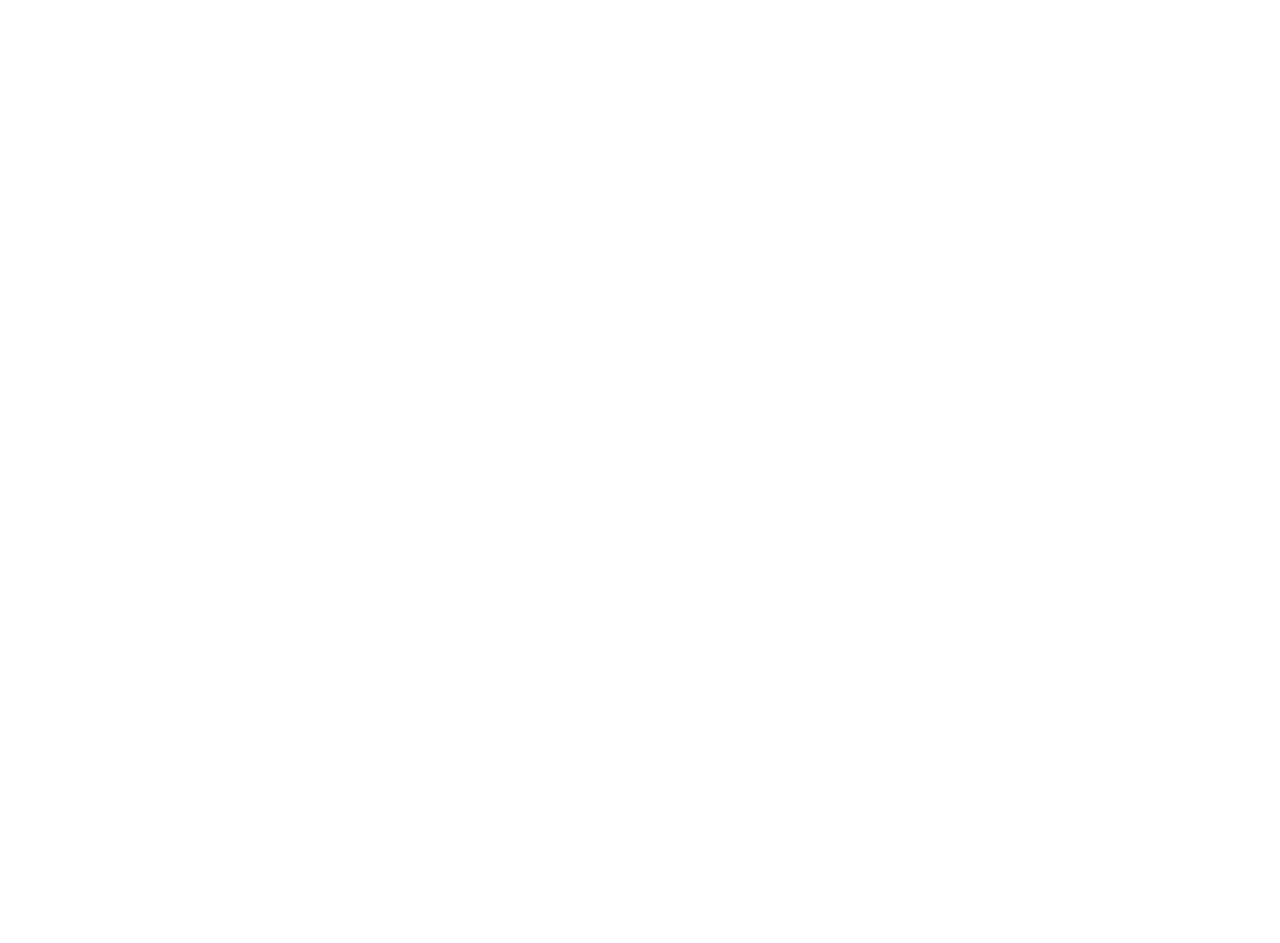
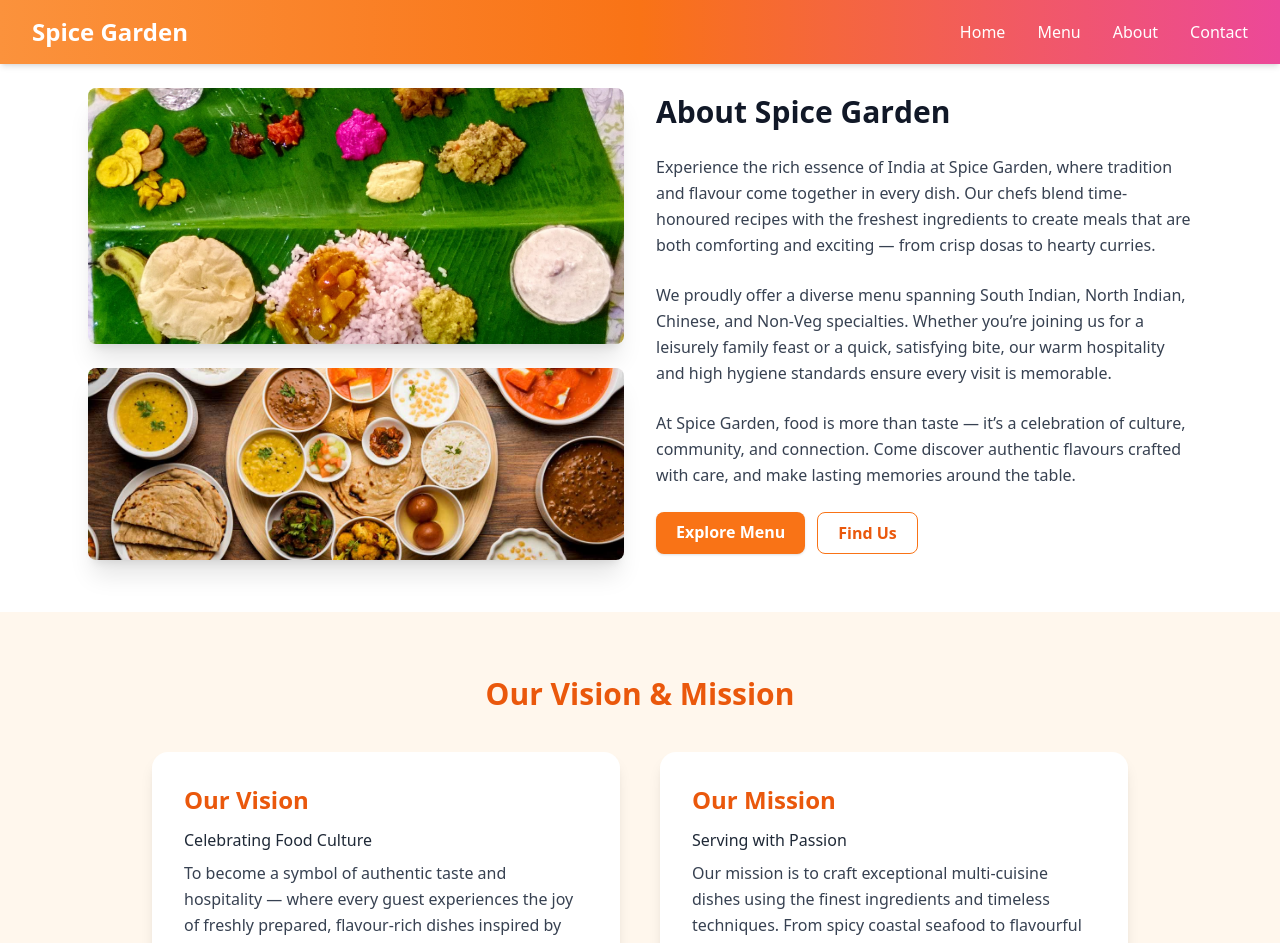
Before and after one commit to jayakrishnan321/spice-garden, a React (Create React App) app: page /about in a window 1280 px wide. Before the commit this address had no page. Shown: the top 943 px of the page. Before the commit the page ends 800 px from the top, so only its background shows below. Built offline with nearby package versions, Linux system fonts and the light colour scheme.

Commit message:
about page set up

```diff
--- a/src/App.js
+++ b/src/App.js
@@ -1,12 +1,14 @@
 import { BrowserRouter as Router, Routes, Route } from 'react-router-dom';
 import Home from './components/Home';
 import Menu from './components/Menu';
+import About from './components/About';
 function App() {
   return (
    <Router>
       <Routes>
         <Route path="/" element={<Home/>} />
         <Route path="/menu" element={<Menu/>}/>
+        <Route path='/about' element={<About/>}/>
         </Routes>
     </Router>
   );
--- /dev/null
+++ b/src/components/About.js
@@ -0,0 +1,185 @@
+import React from "react";
+import { motion } from "framer-motion";
+import Header from "../components/Home/Header";
+import keralafood from "../assets/KeralaSadhya.jpg"
+import northindianfood from "../assets/north-indian-cuisine.jpg"
+import Footer from "./Home/footer";
+export default function About() {
+  const restaurantName = "Spice Garden";
+  const images = [keralafood, northindianfood];
+
+   // Animation variants (slowed down)
+  const letterAnimation = {
+    hidden: { opacity: 0, y: 40 },
+    visible: (i) => ({
+      opacity: 1,
+      y: 0,
+      transition: {
+        delay: i * 0.08, // slower letter appearance (was 0.05)
+        duration: 0.5, // smooth transition per letter
+        ease: "easeOut",
+      },
+    }),
+  };
+
+  const paragraphVariant = {
+    hidden: { opacity: 0, x: -50 },
+    visible: (i) => ({
+      opacity: 1,
+      x: 0,
+      transition: { delay: 1 + i * 0.8, duration: 1.2, ease: "easeOut" }, // slower stagger
+    }),
+  };
+
+
+  const headingText = `About ${restaurantName}`;
+
+  return (
+    <div className="bg-white min-h-screen">
+      <Header />
+
+      <section className="max-w-6xl mt-10 mx-auto px-6 py-12">
+        <div className="grid grid-cols-1 lg:grid-cols-2 gap-8 items-center">
+
+          {/* Left: Two stacked images */}
+          <motion.div
+            initial={{ opacity: 0, x: -50 }}
+            animate={{ opacity: 1, x: 0 }}
+            transition={{ duration: 0.8 }}
+            className="space-y-6"
+          >
+            <div className="rounded-lg overflow-hidden shadow-xl transform transition-transform duration-300 hover:scale-105">
+              <img
+                src={images[0]}
+                alt={`${restaurantName} dish 1`}
+                className="w-full h-64 object-cover"
+              />
+            </div>
+
+            <div className="rounded-lg overflow-hidden shadow-xl transform transition-transform duration-300 hover:scale-105">
+              <img
+                src={images[1]}
+                alt={`${restaurantName} dish 2`}
+                className="w-full h-48 object-cover"
+              />
+            </div>
+          </motion.div>
+
+          {/* Right: Text content */}
+          <div>
+            {/* Animated Heading */}
+            <h2 className="text-3xl font-extrabold text-gray-900 mb-6 flex flex-wrap">
+              {headingText.split("").map((char, i) => (
+                <motion.span
+                  key={i}
+                  custom={i}
+                  variants={letterAnimation}
+                  initial="hidden"
+                  animate="visible"
+                  className="inline-block"
+                >
+                  {char === " " ? "\u00A0" : char}
+                </motion.span>
+              ))}
+            </h2>
+
+            {/* Animated Paragraphs */}
+            {[
+              `Experience the rich essence of India at ${restaurantName}, where tradition and flavour come together in every dish. Our chefs blend time-honoured recipes with the freshest ingredients to create meals that are both comforting and exciting — from crisp dosas to hearty curries.`,
+              `We proudly offer a diverse menu spanning South Indian, North Indian, Chinese, and Non-Veg specialties. Whether you’re joining us for a leisurely family feast or a quick, satisfying bite, our warm hospitality and high hygiene standards ensure every visit is memorable.`,
+              `At ${restaurantName}, food is more than taste — it’s a celebration of culture, community, and connection. Come discover authentic flavours crafted with care, and make lasting memories around the table.`,
+            ].map((text, i) => (
+              <motion.p
+                key={i}
+                custom={i}
+                variants={paragraphVariant}
+                initial="hidden"
+                animate="visible"
+                className="text-gray-700 mb-6 leading-relaxed"
+              >
+                {text}
+              </motion.p>
+            ))}
+
+            {/* Buttons */}
+            <motion.div
+              initial={{ opacity: 0, y: 30 }}
+              animate={{ opacity: 1, y: 0 }}
+              transition={{ delay: 1.5, duration: 0.6 }}
+              className="flex flex-wrap gap-3"
+            >
+              <a
+                href="/menu"
+                className="inline-block bg-orange-500 hover:bg-orange-600 text-white px-5 py-2 rounded-lg font-semibold shadow transition"
+              >
+                Explore Menu
+              </a>
+
+              <a
+                href="/contact"
+                className="inline-block border border-orange-500 text-orange-600 px-5 py-2 rounded-lg font-semibold hover:bg-orange-50 transition"
+              >
+                Find Us
+              </a>
+            </motion.div>
+          </div>
+        </div>
+      </section>
+      {/* ---------------- MISSION & VISION SECTION ---------------- */}
+<section className="bg-orange-50 py-16 mt-1">
+  <div className="max-w-5xl mx-auto px-6 text-center">
+    <motion.h2
+      initial={{ opacity: 0, y: 40 }}
+      whileInView={{ opacity: 1, y: 0 }}
+      transition={{ duration: 1 }}
+      className="text-3xl font-bold text-orange-600 mb-10"
+    >
+      Our Vision & Mission
+    </motion.h2>
+
+    <div className="grid grid-cols-1 md:grid-cols-2 gap-10 text-left">
+      {/* Vision */}
+      <motion.div
+        initial={{ opacity: 0, x: -60 }}
+        whileInView={{ opacity: 1, x: 0 }}
+        transition={{ duration: 1.2 }}
+        className="bg-white p-8 rounded-2xl shadow-lg hover:shadow-2xl transition-shadow duration-300"
+      >
+        <h3 className="text-2xl font-semibold text-orange-600 mb-3">
+          Our Vision
+        </h3>
+        <h4 className="text-gray-800 font-medium mb-2">Celebrating Food Culture</h4>
+        <p className="text-gray-700 leading-relaxed">
+          To become a symbol of authentic taste and hospitality — where every guest
+          experiences the joy of freshly prepared, flavour-rich dishes inspired by
+          India and beyond. We aim to bring people together through food that
+          celebrates diversity, freshness, and creativity.
+        </p>
+      </motion.div>
+
+      {/* Mission */}
+      <motion.div
+        initial={{ opacity: 0, x: 60 }}
+        whileInView={{ opacity: 1, x: 0 }}
+        transition={{ duration: 1.2 }}
+        className="bg-white p-8 rounded-2xl shadow-lg hover:shadow-2xl transition-shadow duration-300"
+      >
+        <h3 className="text-2xl font-semibold text-orange-600 mb-3">
+          Our Mission
+        </h3>
+        <h4 className="text-gray-800 font-medium mb-2">Serving with Passion</h4>
+        <p className="text-gray-700 leading-relaxed">
+          Our mission is to craft exceptional multi-cuisine dishes using the finest
+          ingredients and timeless techniques. From spicy coastal seafood to
+          flavourful tandoori grills, we strive to offer a dining experience that’s
+          memorable, modern, and rooted in authenticity — served with warmth and
+          care in every detail.
+        </p>
+      </motion.div>
+    </div>
+  </div>
+</section>
+<Footer/>
+    </div>
+  );
+}
--- a/src/components/Menu.js
+++ b/src/components/Menu.js
@@ -5,6 +5,7 @@
 import northIndian from "../assets/north-indian.jpg";
 import chinese from "../assets/chinese.jpg";
 import nonveg from "../assets/non-veg.jpg";
+import Footer from "../components/Home/footer"
 const categoryImages = {
     "South Indian": southIndian,
     "North Indian": northIndian,
@@ -19,52 +20,52 @@
     // Sample menu items
     const menuItems = [
         // South Indian (10 items)
-        { name: "Masala Dosa", description: "Crispy rice crepe with spicy potato filling", category: "South Indian" },
-        { name: "Idli Sambhar", description: "Steamed rice cakes served with lentil soup", category: "South Indian" },
-        { name: "Vada", description: "Crispy lentil doughnuts served with chutney", category: "South Indian" },
-        { name: "Upma", description: "Savory semolina porridge with vegetables", category: "South Indian" },
-        { name: "Pongal", description: "Rice and lentil dish flavored with pepper and ghee", category: "South Indian" },
-        { name: "Medu Vada", description: "Soft lentil fritters, crispy on the outside", category: "South Indian" },
-        { name: "Rava Dosa", description: "Thin, crispy semolina dosa", category: "South Indian" },
-        { name: "Coconut Chutney", description: "Fresh coconut condiment for dosas and idlis", category: "South Indian" },
-        { name: "Sambar Rice", description: "Rice cooked with lentil soup and vegetables", category: "South Indian" },
-        { name: "Curd Rice", description: "Rice mixed with yogurt, tempered with spices", category: "South Indian" },
+        { name: "Masala Dosa", description: "Crispy rice crepe with spicy potato filling", category: "South Indian", price: 90 },
+        { name: "Idli Sambhar", description: "Steamed rice cakes served with lentil soup", category: "South Indian", price: 70 },
+        { name: "Vada", description: "Crispy lentil doughnuts served with chutney", category: "South Indian", price: 60 },
+        { name: "Upma", description: "Savory semolina porridge with vegetables", category: "South Indian", price: 65 },
+        { name: "Pongal", description: "Rice and lentil dish flavored with pepper and ghee", category: "South Indian", price: 80 },
+        { name: "Medu Vada", description: "Soft lentil fritters, crispy on the outside", category: "South Indian", price: 60 },
+        { name: "Rava Dosa", description: "Thin, crispy semolina dosa", category: "South Indian", price: 100 },
+        { name: "Coconut Chutney", description: "Fresh coconut condiment for dosas and idlis", category: "South Indian", price: 25 },
+        { name: "Sambar Rice", description: "Rice cooked with lentil soup and vegetables", category: "South Indian", price: 90 },
+        { name: "Curd Rice", description: "Rice mixed with yogurt, tempered with spices", category: "South Indian", price: 70 },
 
         // North Indian (10 items)
-        { name: "Paneer Butter Masala", description: "Cottage cheese in creamy tomato gravy", category: "North Indian" },
-        { name: "Dal Makhani", description: "Black lentils slow-cooked in butter and cream", category: "North Indian" },
-        { name: "Chole", description: "Spicy chickpea curry", category: "North Indian" },
-        { name: "Aloo Gobi", description: "Potatoes and cauliflower cooked with spices", category: "North Indian" },
-        { name: "Palak Paneer", description: "Spinach gravy with cottage cheese cubes", category: "North Indian" },
-        { name: "Rajma Masala", description: "Kidney beans cooked in tomato and onion gravy", category: "North Indian" },
-        { name: "Kadhi Pakora", description: "Fritters in yogurt-based curry", category: "North Indian" },
-        { name: "Malai Kofta", description: "Vegetable balls in creamy tomato sauce", category: "North Indian" },
-        { name: "Baingan Bharta", description: "Smoky mashed eggplant with spices", category: "North Indian" },
-        { name: "Paneer Tikka", description: "Marinated grilled cottage cheese cubes", category: "North Indian" },
+        { name: "Paneer Butter Masala", description: "Cottage cheese in creamy tomato gravy", category: "North Indian", price: 160 },
+        { name: "Dal Makhani", description: "Black lentils slow-cooked in butter and cream", category: "North Indian", price: 140 },
+        { name: "Chole", description: "Spicy chickpea curry", category: "North Indian", price: 120 },
+        { name: "Aloo Gobi", description: "Potatoes and cauliflower cooked with spices", category: "North Indian", price: 110 },
+        { name: "Palak Paneer", description: "Spinach gravy with cottage cheese cubes", category: "North Indian", price: 150 },
+        { name: "Rajma Masala", description: "Kidney beans cooked in tomato and onion gravy", category: "North Indian", price: 130 },
+        { name: "Kadhi Pakora", description: "Fritters in yogurt-based curry", category: "North Indian", price: 120 },
+        { name: "Malai Kofta", description: "Vegetable balls in creamy tomato sauce", category: "North Indian", price: 160 },
+        { name: "Baingan Bharta", description: "Smoky mashed eggplant with spices", category: "North Indian", price: 120 },
+        { name: "Paneer Tikka", description: "Marinated grilled cottage cheese cubes", category: "North Indian", price: 170 },
 
         // Non-Veg (10 items)
-        { name: "Chicken Biryani", description: "Aromatic rice with marinated chicken", category: "Non-Veg" },
-        { name: "Butter Chicken", description: "Chicken cooked in creamy tomato sauce", category: "Non-Veg" },
-        { name: "Mutton Rogan Josh", description: "Spicy mutton curry with rich gravy", category: "Non-Veg" },
-        { name: "Fish Curry", description: "Tangy fish curry with coconut milk", category: "Non-Veg" },
-        { name: "Egg Curry", description: "Boiled eggs in flavorful onion-tomato gravy", category: "Non-Veg" },
-        { name: "Tandoori Chicken", description: "Spiced chicken roasted in clay oven", category: "Non-Veg" },
-        { name: "Prawn Masala", description: "Prawns cooked in spicy tomato gravy", category: "Non-Veg" },
-        { name: "Chicken Korma", description: "Mild chicken curry with creamy sauce", category: "Non-Veg" },
-        { name: "Lamb Vindaloo", description: "Spicy tangy lamb curry", category: "Non-Veg" },
-        { name: "Keema Matar", description: "Minced meat with peas in spicy gravy", category: "Non-Veg" },
+        { name: "Chicken Biryani", description: "Aromatic rice with marinated chicken", category: "Non-Veg", price: 180 },
+        { name: "Butter Chicken", description: "Chicken cooked in creamy tomato sauce", category: "Non-Veg", price: 200 },
+        { name: "Mutton Rogan Josh", description: "Spicy mutton curry with rich gravy", category: "Non-Veg", price: 240 },
+        { name: "Fish Curry", description: "Tangy fish curry with coconut milk", category: "Non-Veg", price: 220 },
+        { name: "Egg Curry", description: "Boiled eggs in flavorful onion-tomato gravy", category: "Non-Veg", price: 120 },
+        { name: "Tandoori Chicken", description: "Spiced chicken roasted in clay oven", category: "Non-Veg", price: 230 },
+        { name: "Prawn Masala", description: "Prawns cooked in spicy tomato gravy", category: "Non-Veg", price: 250 },
+        { name: "Chicken Korma", description: "Mild chicken curry with creamy sauce", category: "Non-Veg", price: 210 },
+        { name: "Lamb Vindaloo", description: "Spicy tangy lamb curry", category: "Non-Veg", price: 240 },
+        { name: "Keema Matar", description: "Minced meat with peas in spicy gravy", category: "Non-Veg", price: 200 },
 
         // Chinese (10 items)
-        { name: "Hakka Noodles", description: "Stir-fried noodles with vegetables", category: "Chinese" },
-        { name: "Manchurian", description: "Vegetable or chicken balls in tangy sauce", category: "Chinese" },
-        { name: "Spring Rolls", description: "Crispy rolls stuffed with vegetables", category: "Chinese" },
-        { name: "Chili Chicken", description: "Spicy chicken stir-fry with peppers", category: "Chinese" },
-        { name: "Fried Rice", description: "Rice stir-fried with veggies and soy sauce", category: "Chinese" },
-        { name: "Schezwan Noodles", description: "Spicy Indo-Chinese noodles", category: "Chinese" },
-        { name: "Sweet & Sour Chicken", description: "Chicken cooked in tangy sweet sauce", category: "Chinese" },
-        { name: "Vegetable Manchurian Gravy", description: "Manchurian balls in thick sauce", category: "Chinese" },
-        { name: "Honey Chilli Potato", description: "Crispy potatoes tossed in sweet chili sauce", category: "Chinese" },
-        { name: "Schezwan Fried Rice", description: "Spicy fried rice with vegetables and sauces", category: "Chinese" },
+        { name: "Hakka Noodles", description: "Stir-fried noodles with vegetables", category: "Chinese", price: 120 },
+        { name: "Manchurian", description: "Vegetable or chicken balls in tangy sauce", category: "Chinese", price: 140 },
+        { name: "Spring Rolls", description: "Crispy rolls stuffed with vegetables", category: "Chinese", price: 110 },
+        { name: "Chili Chicken", description: "Spicy chicken stir-fry with peppers", category: "Chinese", price: 180 },
+        { name: "Fried Rice", description: "Rice stir-fried with veggies and soy sauce", category: "Chinese", price: 120 },
+        { name: "Schezwan Noodles", description: "Spicy Indo-Chinese noodles", category: "Chinese", price: 130 },
+        { name: "Sweet & Sour Chicken", description: "Chicken cooked in tangy sweet sauce", category: "Chinese", price: 170 },
+        { name: "Vegetable Manchurian Gravy", description: "Manchurian balls in thick sauce", category: "Chinese", price: 140 },
+        { name: "Honey Chilli Potato", description: "Crispy potatoes tossed in sweet chili sauce", category: "Chinese", price: 130 },
+        { name: "Schezwan Fried Rice", description: "Spicy fried rice with vegetables and sauces", category: "Chinese", price: 140 },
     ];
 
 
@@ -126,14 +127,17 @@
                                     key={index}
                                     className="bg-white p-6 rounded-lg shadow-md hover:shadow-xl transition-shadow duration-300"
                                 >
-                                    <h3 className="text-xl font-semibold mb-2">{item.name}</h3>
-                                    <p className="text-gray-600">{item.description}</p>
+                                    <h3 className="text-xl font-semibold mb-2 text-gray-800">{item.name}</h3>
+                                    <p className="text-gray-600 mb-3">{item.description}</p>
+                                    <p className="text-orange-600 font-semibold text-lg">₹{item.price}</p>
                                 </div>
                             ))}
                         </div>
+
                     </div>
                 ))}
             </section>
+            <Footer/>
         </div>
     );
 }
```
Also changed, not shown: src/assets/KeralaSadhya.jpg (added), src/assets/north-indian-cuisine.jpg (added).
